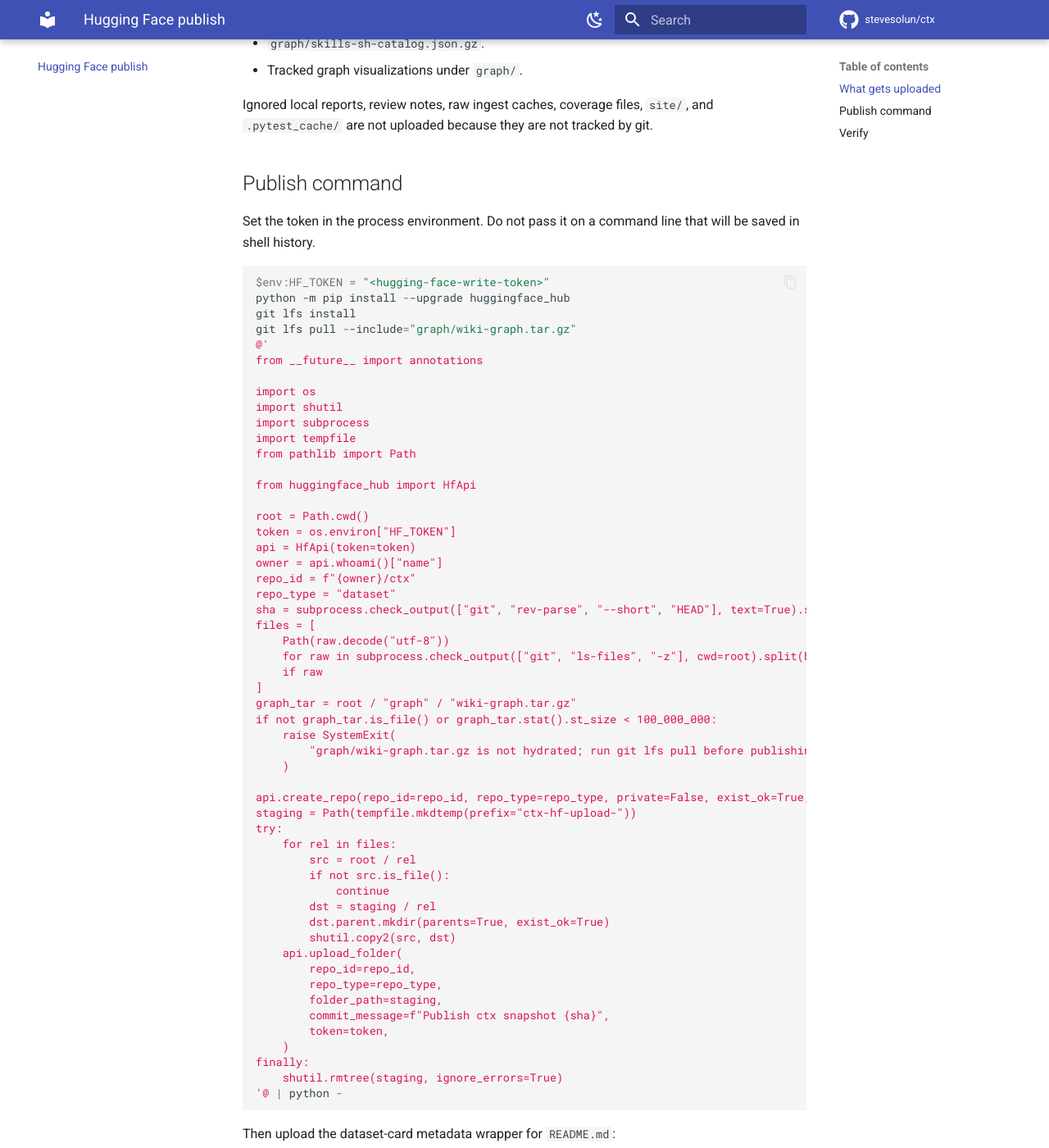
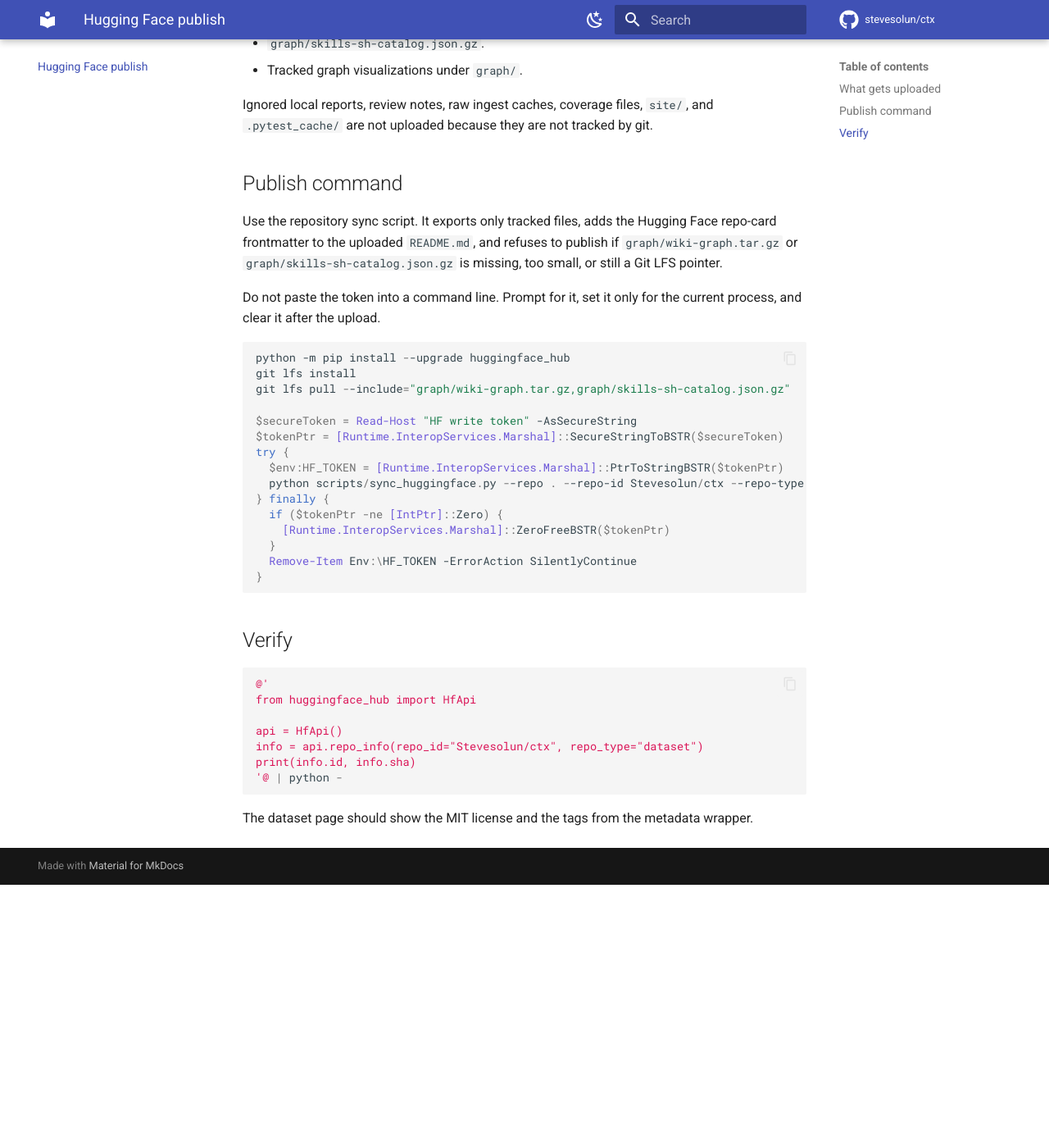
Before and after one commit to stevesolun/ctx, an MkDocs documentation site: the page built from docs/huggingface-publish.md, in a window 1280 px wide and 1400 px high, scrolled down 423 px. Shown: the whole window at 82% size. Built offline with MkDocs 1.6.1 and Material for MkDocs 9.7.7, drawn with Linux system fonts in a browser that asks for light colours; comment, search, counter and statistics services are not loaded; after the commit the page ends 1502 px from its top, so only the background shows below that; some of the changed text lies outside the part shown.

Commit message:
Document safe Hugging Face sync

````diff
--- a/docs/huggingface-publish.md
+++ b/docs/huggingface-publish.md
@@ -18,113 +18,30 @@
 
 ## Publish command
 
-Set the token in the process environment. Do not pass it on a command line
-that will be saved in shell history.
+Use the repository sync script. It exports only tracked files, adds the
+Hugging Face repo-card frontmatter to the uploaded `README.md`, and refuses to
+publish if `graph/wiki-graph.tar.gz` or `graph/skills-sh-catalog.json.gz` is
+missing, too small, or still a Git LFS pointer.
+
+Do not paste the token into a command line. Prompt for it, set it only for the
+current process, and clear it after the upload.
 
 ```powershell
-$env:HF_TOKEN = "<hugging-face-write-token>"
 python -m pip install --upgrade huggingface_hub
 git lfs install
-git lfs pull --include="graph/wiki-graph.tar.gz"
-@'
-from __future__ import annotations
+git lfs pull --include="graph/wiki-graph.tar.gz,graph/skills-sh-catalog.json.gz"
 
-import os
-import shutil
-import subprocess
-import tempfile
-from pathlib import Path
-
-from huggingface_hub import HfApi
-
-root = Path.cwd()
-token = os.environ["HF_TOKEN"]
-api = HfApi(token=token)
-owner = api.whoami()["name"]
-repo_id = f"{owner}/ctx"
-repo_type = "dataset"
-sha = subprocess.check_output(["git", "rev-parse", "--short", "HEAD"], text=True).strip()
-files = [
-    Path(raw.decode("utf-8"))
-    for raw in subprocess.check_output(["git", "ls-files", "-z"], cwd=root).split(b"\0")
-    if raw
-]
-graph_tar = root / "graph" / "wiki-graph.tar.gz"
-if not graph_tar.is_file() or graph_tar.stat().st_size < 100_000_000:
-    raise SystemExit(
-        "graph/wiki-graph.tar.gz is not hydrated; run git lfs pull before publishing"
-    )
-
-api.create_repo(repo_id=repo_id, repo_type=repo_type, private=False, exist_ok=True, token=token)
-staging = Path(tempfile.mkdtemp(prefix="ctx-hf-upload-"))
-try:
-    for rel in files:
-        src = root / rel
-        if not src.is_file():
-            continue
-        dst = staging / rel
-        dst.parent.mkdir(parents=True, exist_ok=True)
-        shutil.copy2(src, dst)
-    api.upload_folder(
-        repo_id=repo_id,
-        repo_type=repo_type,
-        folder_path=staging,
-        commit_message=f"Publish ctx snapshot {sha}",
-        token=token,
-    )
-finally:
-    shutil.rmtree(staging, ignore_errors=True)
-'@ | python -
-```
-
-Then upload the dataset-card metadata wrapper for `README.md`:
-
-```powershell
-$env:HF_TOKEN = "<hugging-face-write-token>"
-@'
-from __future__ import annotations
-
-import os
-import tempfile
-from pathlib import Path
-
-from huggingface_hub import HfApi
-
-token = os.environ["HF_TOKEN"]
-api = HfApi(token=token)
-repo_id = f"{api.whoami()['name']}/ctx"
-frontmatter = """---
-license: mit
-tags:
-- agents
-- mcp
-- skills
-- knowledge-graph
-- llm-wiki
-- recommendation-system
-- harness
-- codex
-- claude-code
-pretty_name: ctx
----
-
-"""
-with tempfile.NamedTemporaryFile("w", encoding="utf-8", suffix=".md", delete=False) as fh:
-    path = Path(fh.name)
-    fh.write(frontmatter)
-    fh.write(Path("README.md").read_text(encoding="utf-8"))
-try:
-    api.upload_file(
-        repo_id=repo_id,
-        repo_type="dataset",
-        path_or_fileobj=path,
-        path_in_repo="README.md",
-        commit_message="Add Hugging Face dataset card metadata",
-        token=token,
-    )
-finally:
-    path.unlink(missing_ok=True)
-'@ | python -
+$secureToken = Read-Host "HF write token" -AsSecureString
+$tokenPtr = [Runtime.InteropServices.Marshal]::SecureStringToBSTR($secureToken)
+try {
+  $env:HF_TOKEN = [Runtime.InteropServices.Marshal]::PtrToStringBSTR($tokenPtr)
+  python scripts/sync_huggingface.py --repo . --repo-id Stevesolun/ctx --repo-type dataset
+} finally {
+  if ($tokenPtr -ne [IntPtr]::Zero) {
+    [Runtime.InteropServices.Marshal]::ZeroFreeBSTR($tokenPtr)
+  }
+  Remove-Item Env:\HF_TOKEN -ErrorAction SilentlyContinue
+}
 ```
 
 ## Verify
````
Also changed, not shown: README.md (+1 -1 lines), 1 other file.
